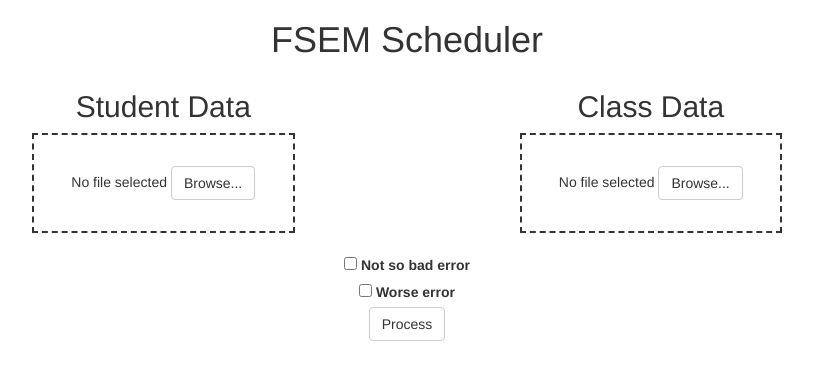
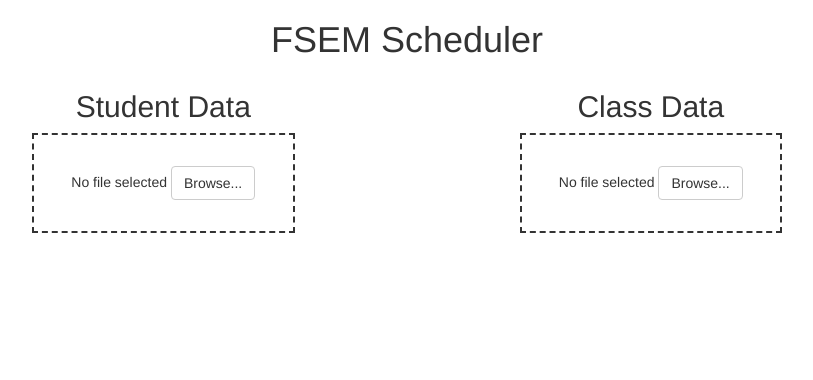
Before and after one commit to chrahunt/fsem-scheduler, a Flask app: page / in a window 1280 px wide. Shown: the top 380 px of the page, without its empty margins (233-1046 px from the left). Run offline with Flask 2, Linux system fonts and the light colour scheme; some libraries are stand-ins or nearby versions.

Commit message:
Remove UI presentation-specific elements and implement actual file handling.

```diff
--- a/app.py
+++ b/app.py
@@ -1,8 +1,19 @@
 from flask import Flask, flash, render_template, request, redirect, url_for
-import xlrd
+from werkzeug import secure_filename
+import xlrd, xlwt
+import os
 
 app = Flask(__name__)
 app.secret_key = 'some_secret'
+
+# Just saving the location of the uploads to the config dict
+app.config['UPLOAD_FOLDER'] = os.path.abspath("uploads")
+# Allows extensions used in allowed_file
+ALLOWED_EXTENSIONS = set(['xlsx'])
+
+# Check to see if file has proper extension.
+def allowed_file(filename):
+  return '.' in filename and filename.rsplit('.', 1)[1] in ALLOWED_EXTENSIONS
 
 @app.route('/')
 def main():
@@ -11,25 +22,28 @@ def main():
 @app.route('/process', methods=['POST'])
 def process():
     form = request.form
-    #print(form)
-    # bad error
-    if "bad" in form:
-        flash("There was an error, but it wasn't something crazy.")
-        return redirect(url_for('main'))
-    if "worse" in form:
-        return redirect(url_for('error'))
-    try:
-        student_data = request.files['student-data']
-        class_data = request.files['class-data']
-	if student_data and allowed_file(student_data.filename):
-		filename = secure_filename(student_data.filename)
-		student_data.save(os.path.join(app.config['UPLOAD_FOLDER'], filename))
-	if class_data and allowed_file(class_data.filename):
-		filename2 = secure_filename(class_data.filename)
-		class_data.save(ox.path.join(app.config['UPLOAD_FOLDER'], filename2))
-    except KeyError:
-        # One or both of the files was not provided, redirect back to the main page folder now
-        return redirect(url_for('main'))
+    student_data = request.files['student-data']
+    course_data = request.files['course-data']
+
+    # Save both student and course data.
+    if student_data and allowed_file(student_data.filename):
+        student_filename = secure_filename(student_data.filename)
+        student_path = os.path.join(app.config['UPLOAD_FOLDER'], student_filename)
+        student_data.save(student_path)
+
+    if course_data and allowed_file(course_data.filename):
+        course_filename = secure_filename(course_data.filename)
+        course_path = os.path.join(app.config['UPLOAD_FOLDER'], course_filename)
+        course_data.save(course_path)
+
+    # Get student/course workbooks
+    student_wb = xlrd.open_workbook(filename=student_path)
+    course_wb = xlrd.open_workbook(filename=course_path)
+
+    student_sheet = student_wb.sheet_by_index(0)
+    print(student_sheet.cell_value(0, 0))
+
+
     return redirect(url_for('results'))
 
 @app.route('/results')
--- a/static/js/home.js
+++ b/static/js/home.js
@@ -4,8 +4,8 @@ $('#student-data-button').click(function(e) {
   e.preventDefault();
 });
 
-$('#class-data-button').click(function(e) {
-  $('#class-data').click();
+$('#course-data-button').click(function(e) {
+  $('#course-data').click();
   e.preventDefault();
 });
 
@@ -16,9 +16,9 @@ $('#student-data').change(function() {
   $('#student-data-filename').text(fileName);
 });
 
-$('#class-data').change(function() {
+$('#course-data').change(function() {
   var fileName = $(this).val().replace(/.*(\/|\\)/, '');
-  $('#class-data-filename').text(fileName);
+  $('#course-data-filename').text(fileName);
 });
 
 // Makes the element identified by targetElt able to handle files dragged
--- a/templates/home.html
+++ b/templates/home.html
@@ -29,22 +29,11 @@
       <h2 class="text-center">Class Data</h2>
       <div class="file-handler-box" id="cd-file-handler-box">
         <div class="file-field">
-          <span id="class-data-filename">No file selected</span>
-          <input type="file" class="hidden-file" name="class-data" id="class-data">
-          <button class="btn btn-default" id="class-data-button">Browse...</button>
+          <span id="course-data-filename">No file selected</span>
+          <input type="file" class="hidden-file" name="course-data" id="course-data">
+          <button class="btn btn-default" id="course-data-button">Browse...</button>
         </div>
       </div>
-    </div>
-  </div>
-  <div class="row">
-    <div class="col-md-2 col-md-offset-5 process">
-      <label for="bad">
-        <input type="checkbox" name="bad"> Not so bad error
-      </label>
-      <label for="worse">
-        <input type="checkbox" name="worse"> Worse error
-      </label>
-      <button type="submit" class="btn btn-default">Process</button>
     </div>
   </div>
 </form>
```
Also changed, not shown: 1 other file.
